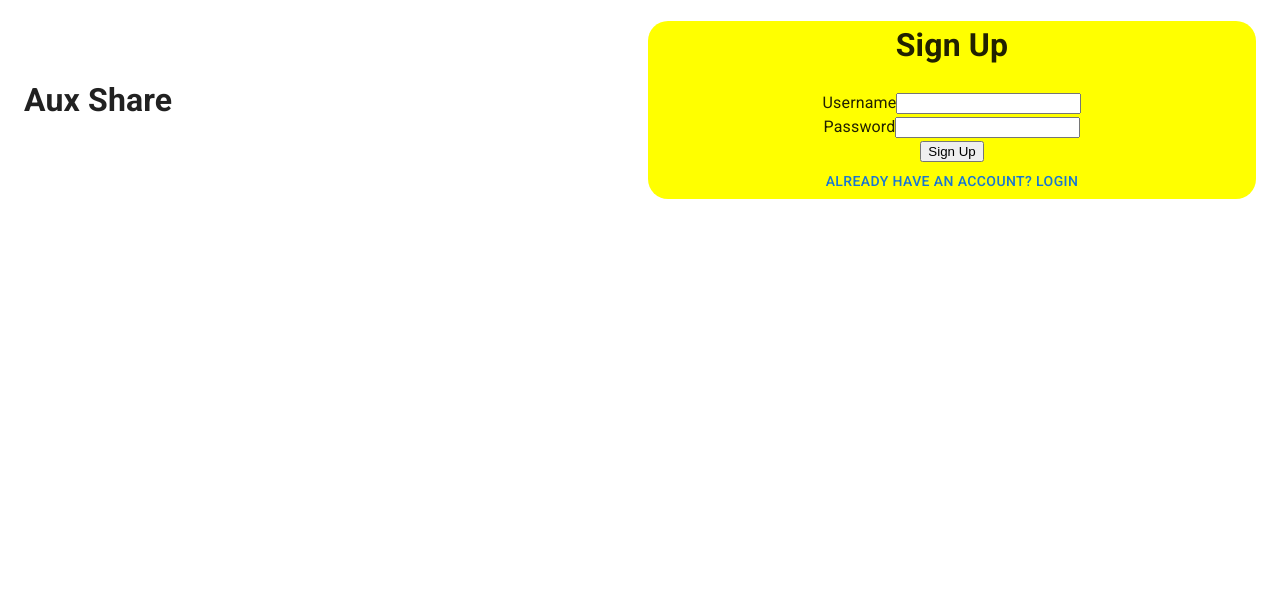
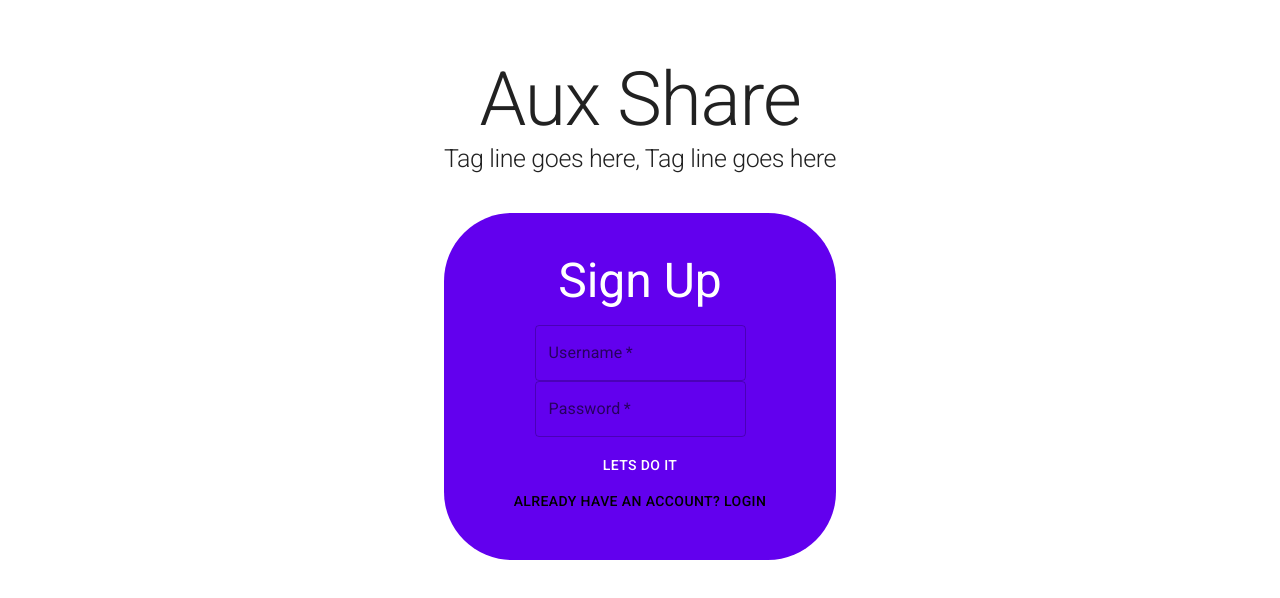
Before and after one commit to laurenashdurr/AuxShareClient, a React (Create React App) app: page / in a window 1280 px wide. Shown: the top 598 px of the page. Built offline with nearby package versions, Linux system fonts and the light colour scheme.

Commit message:
front end styling of the auth page

```diff
--- a/src/auth/Auth.tsx
+++ b/src/auth/Auth.tsx
@@ -1,7 +1,7 @@
 import React from 'react'
 
-import Box from '@mui/material/Box';
-import Grid from '@mui/material/Grid';
+import { Typography, Box, Grid } from '@mui/material';
+
 
 
 import { Login } from './Login'
@@ -40,21 +40,49 @@ export class Auth extends React.Component<AuthProps, AuthState> {
             <Grid
                 container spacing={2}
                 direction="row"
-                justifyContent="space-evenly"
+                justifyContent="center"
                 alignItems="center"
             >
-                <Grid item lg>
-                    <h1>Aux Share</h1>
-                </Grid>
-                <Grid item lg>
+
+                <Grid
+                    item
+                    justifyContent="center"
+                    alignItems="center"
+                    textAlign="center"
+                >
+                    <Typography
+                        sx={{
+
+                            paddingTop: 7,
+                            fontSize: 75,
+                        }}
+
+                        variant='h1'>
+                        Aux Share
+                    </Typography>
+
+                    <Typography
+                        sx={{
+                            paddingBottom: 5,
+                            fontSize: 25,
+                        }}
+                        variant='h1'>
+                        Tag line goes here, Tag line goes here
+                    </Typography>
 
                     <Box
                         sx={{
-                            width: "flex",
-                            height: "flex",
-                            bgcolor: 'yellow',
-                            borderRadius: 5,
-                            textAlign: 'center'
+                            minWidth: 300,
+                            minHeight: 300,
+                            maxWidth: 700,
+                            maxHeight: 700,
+                            bgcolor: '#6200EE',
+                            borderRadius: 17,
+                            textAlign: 'center',
+                            color: "white",
+                            alignContent: "center",
+                            justifyContent: "center",
+                            padding: 5
                         }}>
 
 
@@ -63,7 +91,11 @@ export class Auth extends React.Component<AuthProps, AuthState> {
                             <Login updateToken={this.props.updateToken} />
                         }
 
-                        <Button onClick={(e) => this.toggleFunction()} >
+                        <Button
+                            sx={{
+                                color: 'black'
+                            }}
+                            onClick={(e) => this.toggleFunction()} >
                             {this.state.authToggle ? "Already have an account? Login"
                                 : "Don't have an account? Sign Up"}
                         </Button>
--- a/src/auth/Login.tsx
+++ b/src/auth/Login.tsx
@@ -1,6 +1,8 @@
 import React from 'react'
 
 import APIURL from '../helpers/environment'
+
+import { Typography, TextField, Button } from '@mui/material'
 
 type LoginProps = {
     updateToken: Function,
@@ -11,7 +13,7 @@ type LoginState = {
     password: string
 }
 
-export class Login extends React.Component <LoginProps, LoginState> {
+export class Login extends React.Component<LoginProps, LoginState> {
 
     constructor(props: LoginProps) {
         super(props)
@@ -37,19 +39,27 @@ export class Login extends React.Component <LoginProps, LoginState> {
 
     }
     render() {
-        return(
+        return (
             <div>
-                <h1>Login</h1>
+                <Typography sx={{
+                    paddingBottom: 2,
+                }}
+                    variant='h3'>
+                    Login
+                </Typography>
+
                 <form onSubmit={(e) => this.handleSubmit(e)}>
                     <div>
-                        <label htmlFor="username">Username</label>
-                        <input onChange={(e) => this.setState({username: e.target.value})} name="username" value={this.state.username} />
+                        <TextField required variant="outlined" id="outlined-size-normal" label="Username" defaultValue="Username" onChange={(e) => this.setState({ username: e.target.value })} name="username" value={this.state.username} />
                     </div>
                     <div>
-                        <label htmlFor="password">Password</label>
-                        <input type="password" onChange={(e) => this.setState({password: e.target.value})} name="password" value={this.state.password} />
+                        <TextField required variant="outlined" id="outlined-size-normal" label="Password" defaultValue="Password" type="password" onChange={(e) => this.setState({ password: e.target.value })} name="password" value={this.state.password} />
                     </div>
-                    <button type="submit">Login</button>
+                    <Button sx={{
+                        color: "white",
+                        paddingTop: 2
+                    }}
+                        variant="text" type="submit">LET ME IN</Button>
                 </form>
 
 
--- a/src/auth/Register.tsx
+++ b/src/auth/Register.tsx
@@ -1,6 +1,8 @@
 import React from 'react'
 
 import APIURL from '../helpers/environment'
+
+import { Typography, TextField, Button } from '@mui/material'
 
 type RegisterProps = {
     updateToken: Function,
@@ -11,7 +13,7 @@ type RegisterState = {
     password: string
 }
 
-export class Register extends React.Component <RegisterProps, RegisterState> {
+export class Register extends React.Component<RegisterProps, RegisterState> {
 
     constructor(props: RegisterProps) {
         super(props)
@@ -37,19 +39,28 @@ export class Register extends React.Component <RegisterProps, RegisterState> {
 
     }
     render() {
-        return(
+        return (
             <div>
-                <h1>Sign Up</h1>
+                <Typography sx={{
+                    paddingBottom: 2,
+                }}
+                    variant='h3'>
+                    Sign Up
+                    </Typography>
+
                 <form onSubmit={(e) => this.handleSubmit(e)}>
-                    <div>
-                        <label htmlFor="username">Username</label>
-                        <input onChange={(e) => this.setState({username: e.target.value})} name="username" value={this.state.username} />
+                    <div >
+                        <TextField required variant="outlined" id="outlined-size-normal" label="Username" defaultValue="Username" onChange={(e) => this.setState({ username: e.target.value })} name="username" value={this.state.username} />
                     </div>
                     <div>
-                        <label htmlFor="password">Password</label>
-                        <input type="password" onChange={(e) => this.setState({password: e.target.value})} name="password" value={this.state.password} />
+                        <TextField required variant="outlined" id="outlined-size-normal" label="Password" defaultValue="Password" type="password" onChange={(e) => this.setState({ password: e.target.value })} name="password" value={this.state.password} />
                     </div>
-                    <button type="submit">Sign Up</button>
+                    <Button
+                    sx={{
+                        color: "white",
+                        paddingTop: 2
+                    }}
+                    variant="text" type="submit">LETS DO IT</Button>
                 </form>
 
 
```
